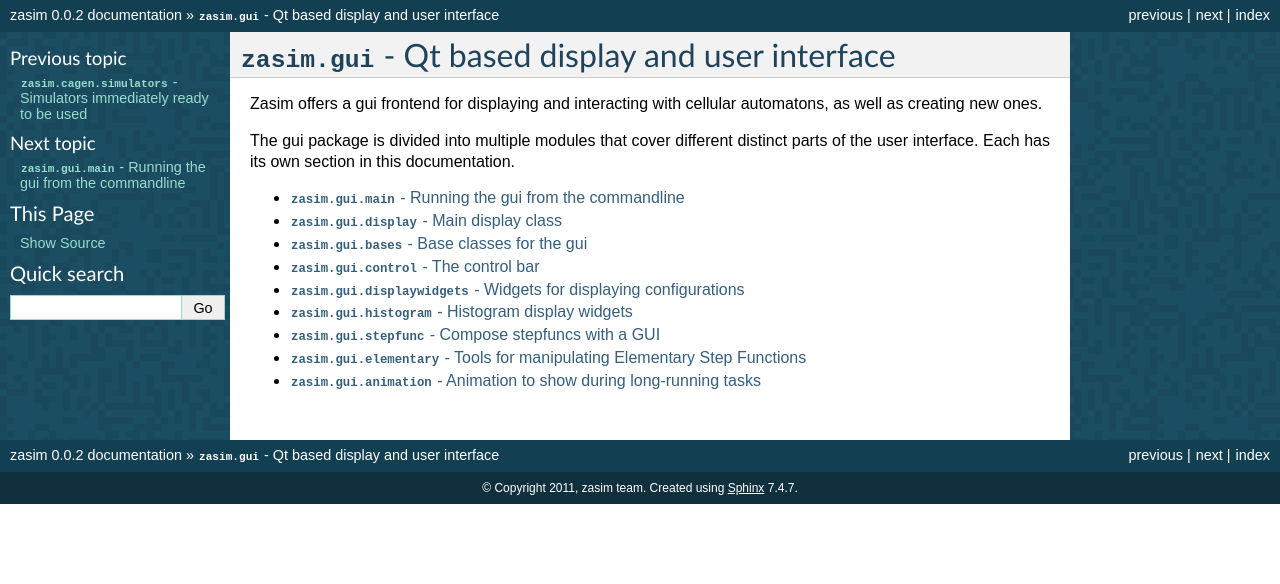
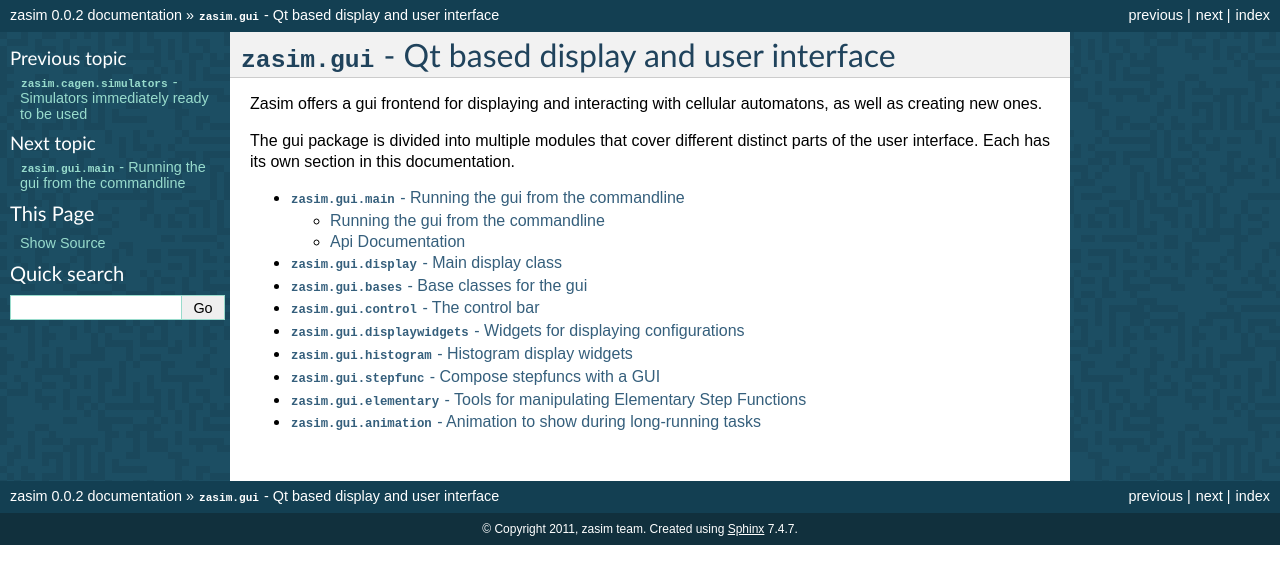
Before and after one commit to timo/zasim, a Sphinx documentation site: the page built from docs/gui.rst, in a window 1280 px wide. Shown: the top 584 px of the page. Built offline with Sphinx 7.4.7, drawn with Linux system fonts in a browser that asks for light colours; formulas are drawn with MathJax 3; pages that are not in the unit, such as notebooks, are missing from menus.

Commit message:
added the programoutput extension to get usage text of cagen.main and gui.main into the docs.

```diff
--- a/docs/conf.py
+++ b/docs/conf.py
@@ -25,7 +25,7 @@
 
 # Add any Sphinx extension module names here, as strings. They can be extensions
 # coming with Sphinx (named 'sphinx.ext.*') or your custom ones.
-extensions = ['sphinx.ext.autodoc', 'sphinx.ext.doctest', 'sphinx.ext.todo', 'sphinx.ext.coverage', 'sphinx.ext.pngmath']#, 'sphinx.ext.viewcode']
+extensions = ['sphinx.ext.autodoc', 'sphinx.ext.doctest', 'sphinx.ext.todo', 'sphinx.ext.coverage', 'sphinx.ext.pngmath', 'sphinxcontrib.programoutput']#, 'sphinx.ext.viewcode']
 
 # Add any paths that contain templates here, relative to this directory.
 templates_path = ['_templates']
--- a/docs/gui/main.rst
+++ b/docs/gui/main.rst
@@ -1,4 +1,14 @@
 :mod:`zasim.gui.main` - Running the gui from the commandline
 ============================================================
 
+Running the gui from the commandline
+------------------------------------
+
+.. command-output:: python -m zasim.gui.main --help
+    :shell:
+
+
+Api Documentation
+-----------------
+
 .. automodule:: zasim.cagen.main
```
Also changed, not shown: docs/cagen/main.rst (+13 -0 lines), 1 other file.
